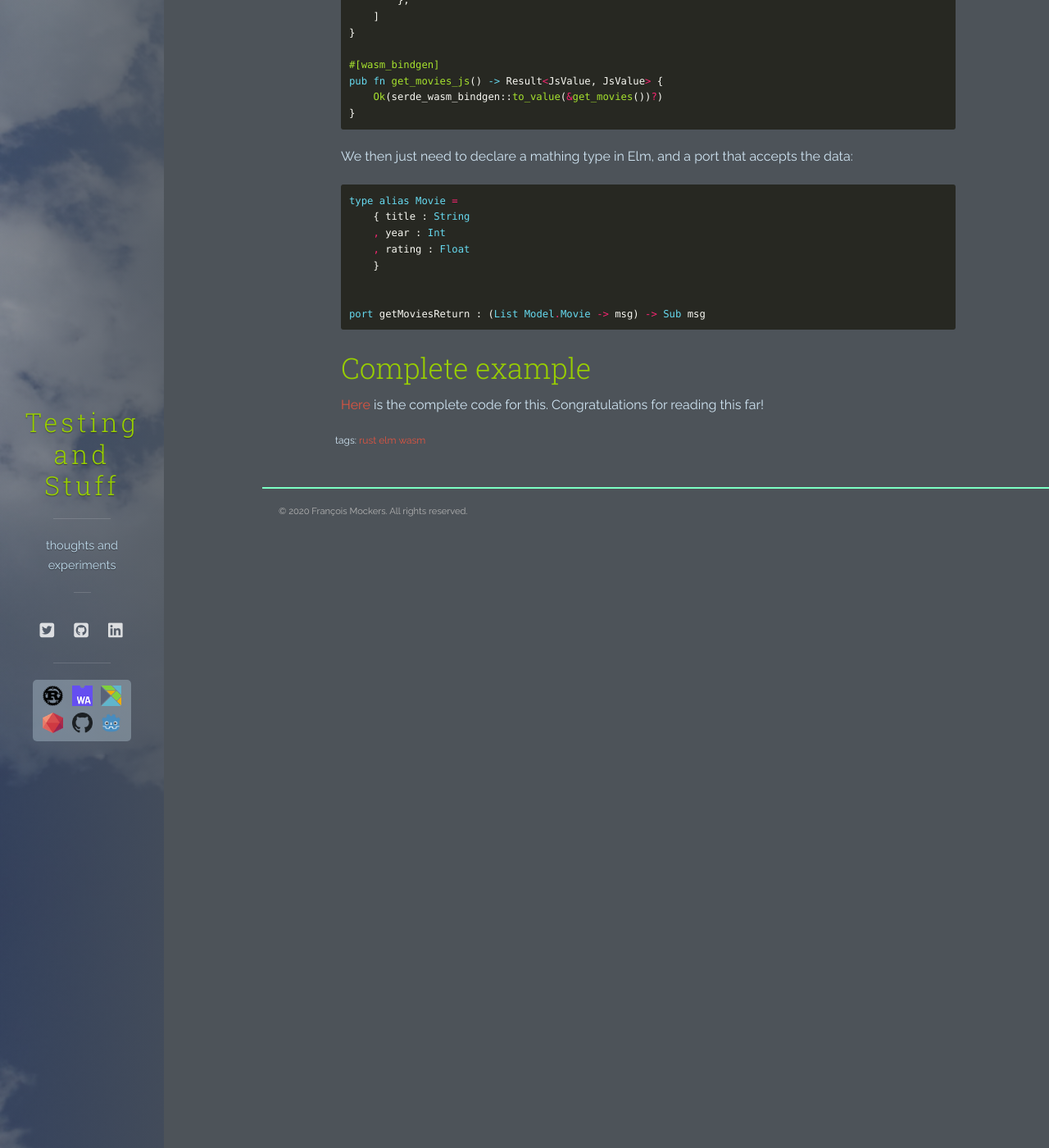
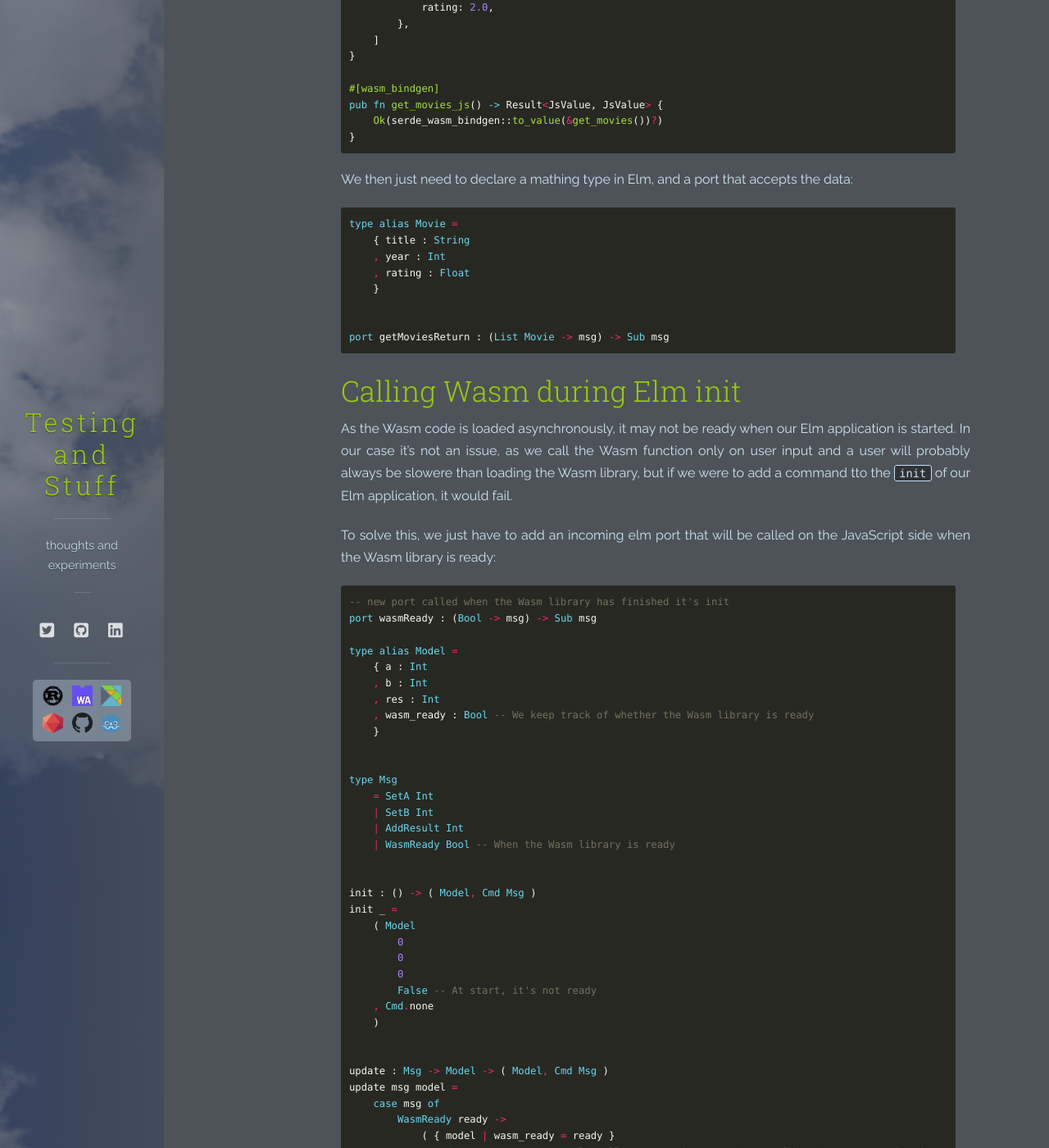
Before and after one commit to mockersf/mockersf.github.io, a Jekyll site: the page built from _posts/2020-07-18-wasm-elm.md, in a window 1280 px wide and 1400 px high, scrolled down 11062 px. Shown: the whole window at 82% size. Built offline with Jekyll 4.4.1, drawn with Linux system fonts in a browser that asks for light colours; nearby versions of some CDN libraries; some of the changed text lies outside the part shown.

Commit message:
:wrench: add missing part on async loading

````diff
--- a/_posts/2020-07-18-wasm-elm.md
+++ b/_posts/2020-07-18-wasm-elm.md
@@ -529,7 +529,75 @@ type alias Movie =
     }
 
 
-port getMoviesReturn : (List Model.Movie -> msg) -> Sub msg
+port getMoviesReturn : (List Movie -> msg) -> Sub msg
+```
+
+## Calling Wasm during Elm init
+
+As the Wasm code is loaded asynchronously, it may not be ready when our Elm application is started. In our case
+it's not an issue, as we call the Wasm function only on user input and a user will probably always be slowere than
+loading the Wasm library, but if we were to add a command tto the `init` of our Elm application, it would fail.
+
+To solve this, we just have to add an incoming elm port that will be called on the JavaScript side when the Wasm
+library is ready:
+
+```elm
+-- new port called when the Wasm library has finished it's init
+port wasmReady : (Bool -> msg) -> Sub msg
+
+type alias Model =
+    { a : Int
+    , b : Int
+    , res : Int
+    , wasm_ready : Bool -- We keep track of whether the Wasm library is ready
+    }
+
+
+type Msg
+    = SetA Int
+    | SetB Int
+    | AddResult Int
+    | WasmReady Bool -- When the Wasm library is ready
+
+
+init : () -> ( Model, Cmd Msg )
+init _ =
+    ( Model
+        0
+        0
+        0
+        False -- At start, it's not ready
+    , Cmd.none
+    )
+
+
+update : Msg -> Model -> ( Model, Cmd Msg )
+update msg model =
+    case msg of
+        WasmReady ready ->
+            ( { model | wasm_ready = ready }
+            , Cmd.none -- Here, we could call our outgoing port that would trigger a Wasm function
+            )
+        [...]
+
+
+subscriptions : Model -> Sub Msg.Msg
+subscriptions _ =
+    Sub.batch
+        [ wasmReady WasmReady -- We subscribe to updates from this port
+        , addReturn AddResult
+        ]
+```
+
+And we need to update the initialization of the Wasm library to also notify our Elm application once it's ready:
+
+```javascript
+        import init, * as shared_lib from './shared-lib/shared_lib.js';
+        async function setup() {
+            await init();
+            app.ports.wasmReady.send(true); // We call our port to say the library is ready
+        }
+        setup();
 ```
 
 ## Complete example
````
